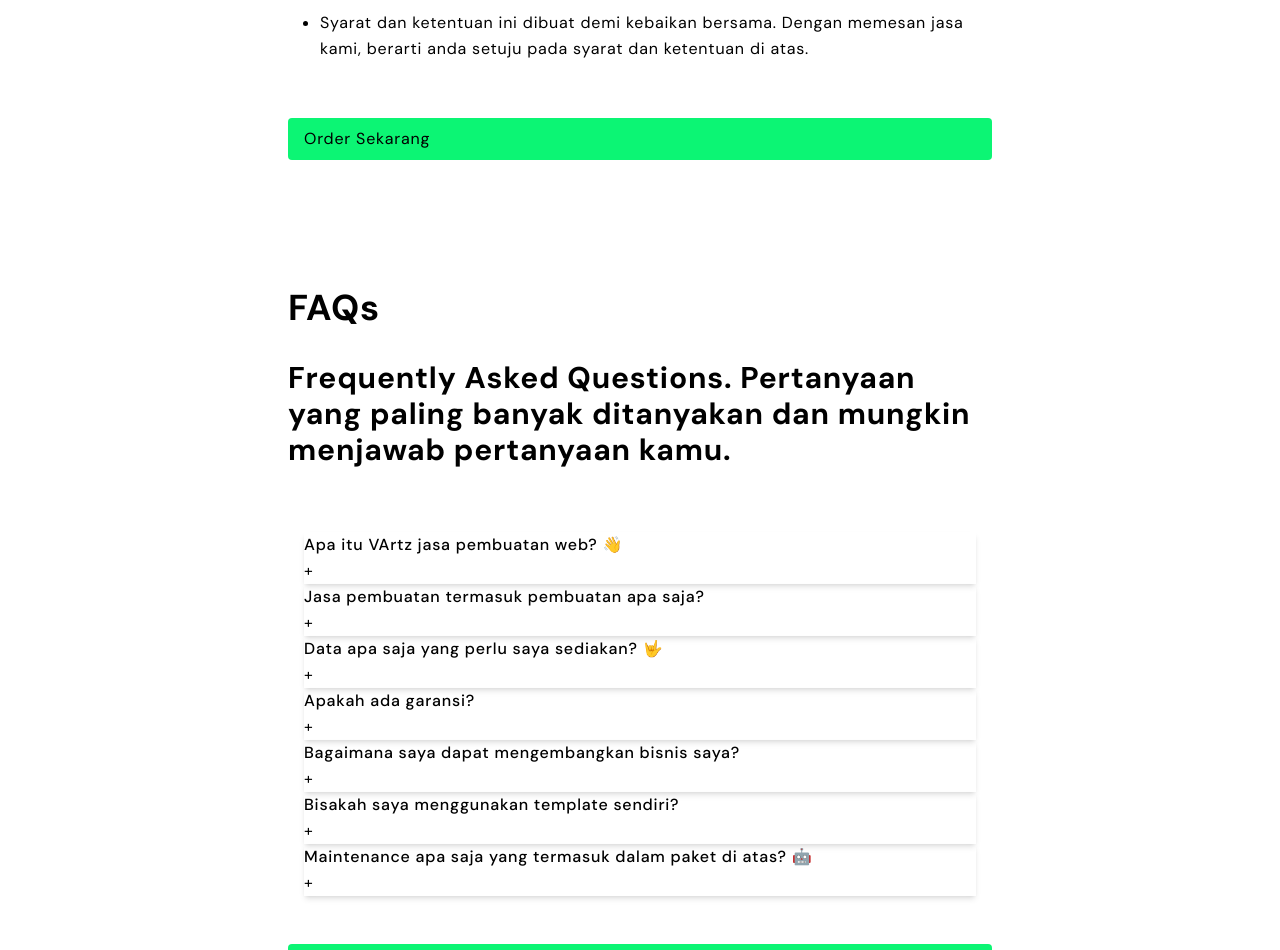
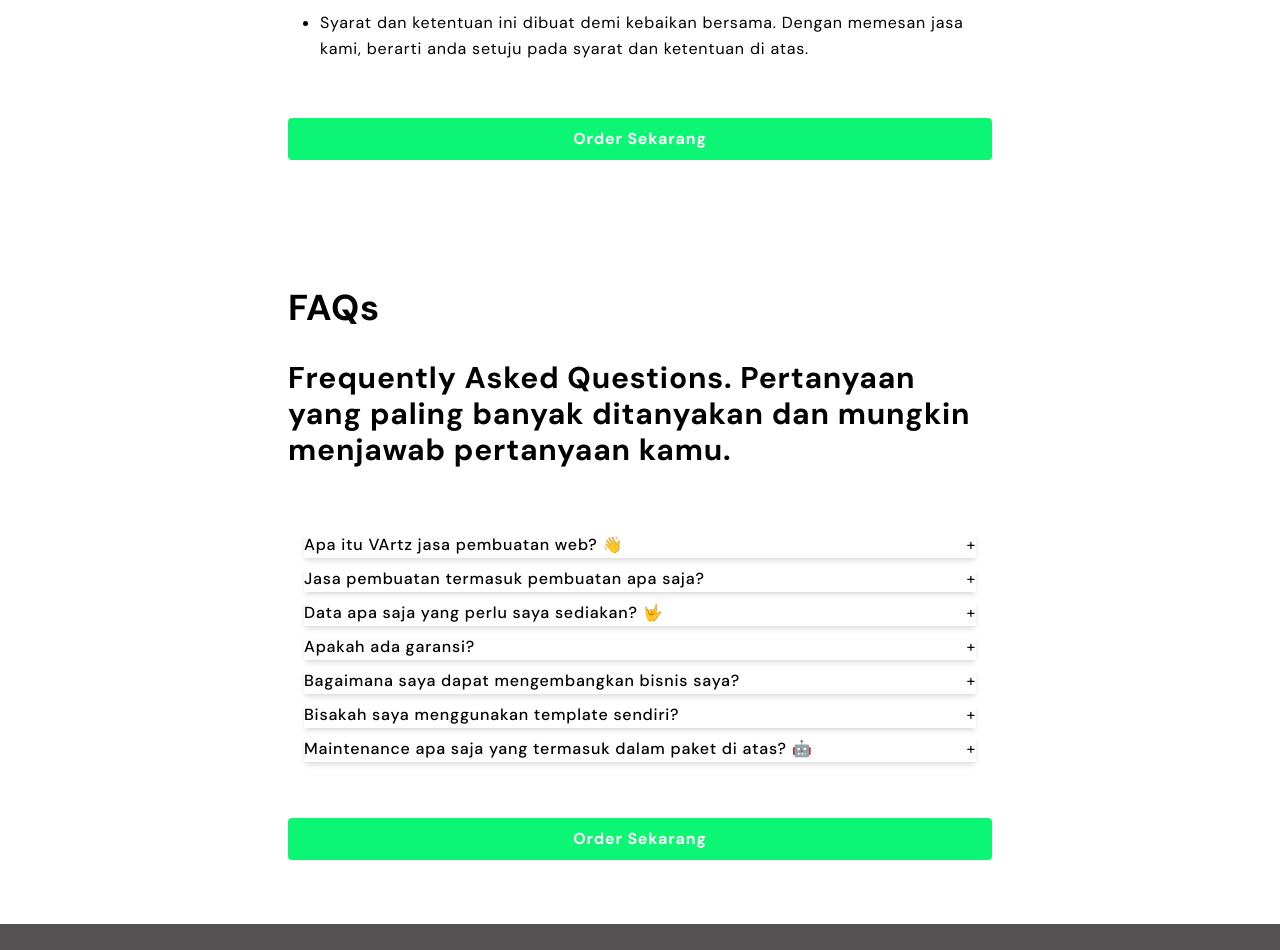
Before and after one commit to VArtzy/VArtz, a Next.js app: page /terms-condition in a window 1280 px wide. Shown: the part 964-1914 px from the top of the page. Built offline with nearby package versions, Linux system fonts and the light colour scheme.

Commit message:
fix accor

```diff
--- a/app/terms-condition/page.tsx
+++ b/app/terms-condition/page.tsx
@@ -71,7 +71,7 @@ const About = () => {
                 </div>
                 <a
                     href="https://wa.me/6289628196420?text=Hai,%20min.%20Saya%20berminat%20untuk%20membuat%20website.%20Berikut%20ini%20adalah%20data%20saya%3A%0A%0ANama%3A%0ABidang%20Usaha%3A%0A%0A%28Mohon%20isi%20data%20di%20atas%20lalu%20kirim%29"
-                    className="block text-md rounded bg-springGreen px-4 py-2"
+                    className="block text-md rounded bg-springGreen text-snow text-center font-bold px-4 py-2"
                 >
                     Order Sekarang
                 </a>
@@ -150,7 +150,7 @@ const About = () => {
                 </div>
                 <a
                     href="https://wa.me/6289628196420?text=Hai,%20min.%20Saya%20berminat%20untuk%20membuat%20website.%20Berikut%20ini%20adalah%20data%20saya%3A%0A%0ANama%3A%0ABidang%20Usaha%3A%0A%0A%28Mohon%20isi%20data%20di%20atas%20lalu%20kirim%29"
-                    className="block text-md rounded bg-springGreen px-4 py-2"
+                    className="block text-md rounded bg-springGreen text-snow text-center font-bold px-4 py-2"
                 >
                     Order Sekarang
                 </a>
--- a/components/Accor.jsx
+++ b/components/Accor.jsx
@@ -6,9 +6,9 @@ const Accordion = ({ title, content }) => {
     const [isActive, setIsActive] = useState(false)
 
     return (
-        <div className="accordion-item block shadow-md">
+        <div className="accordion-item block shadow-md mb-2">
             <div
-                className="accordion-title"
+                className="accordion-title flex justify-between"
                 onClick={() => setIsActive(!isActive)}
             >
                 <h3 className="font-medium">{title}</h3>
```
